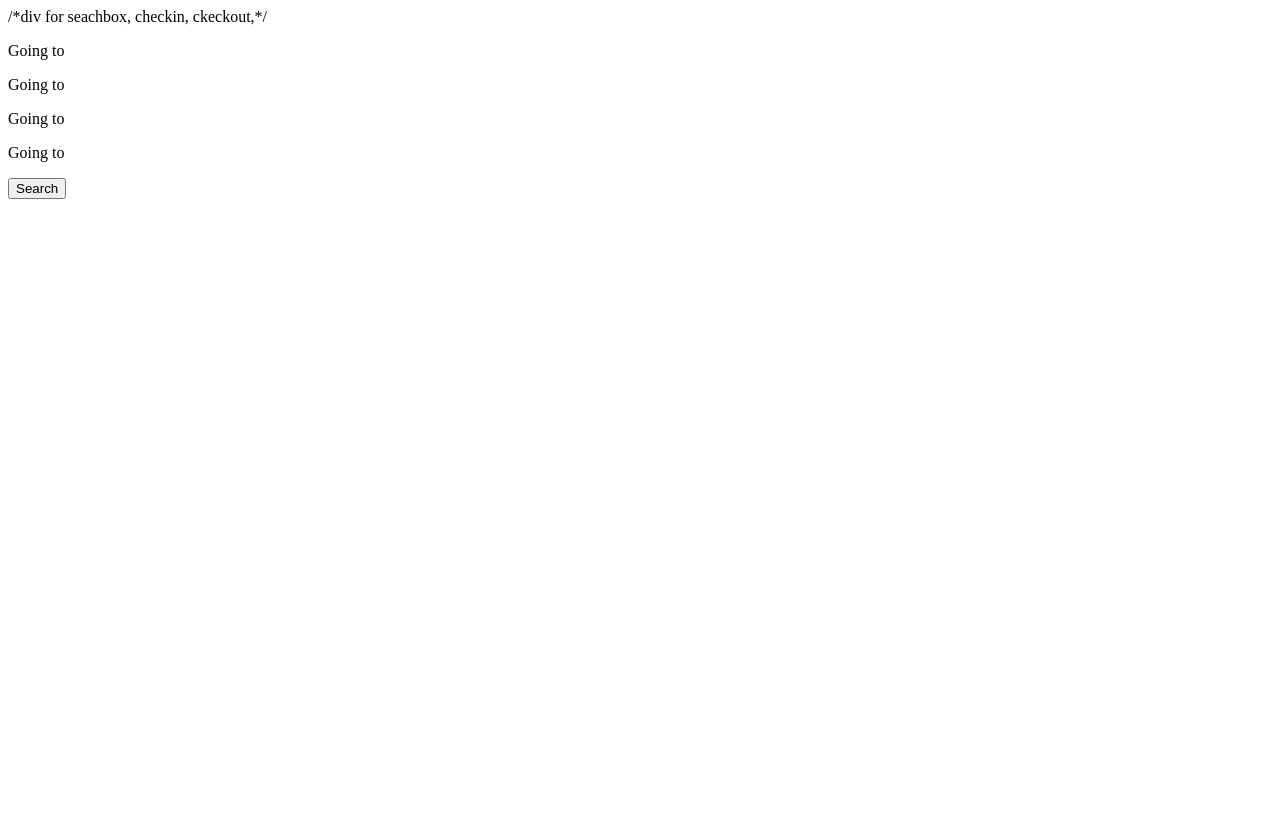
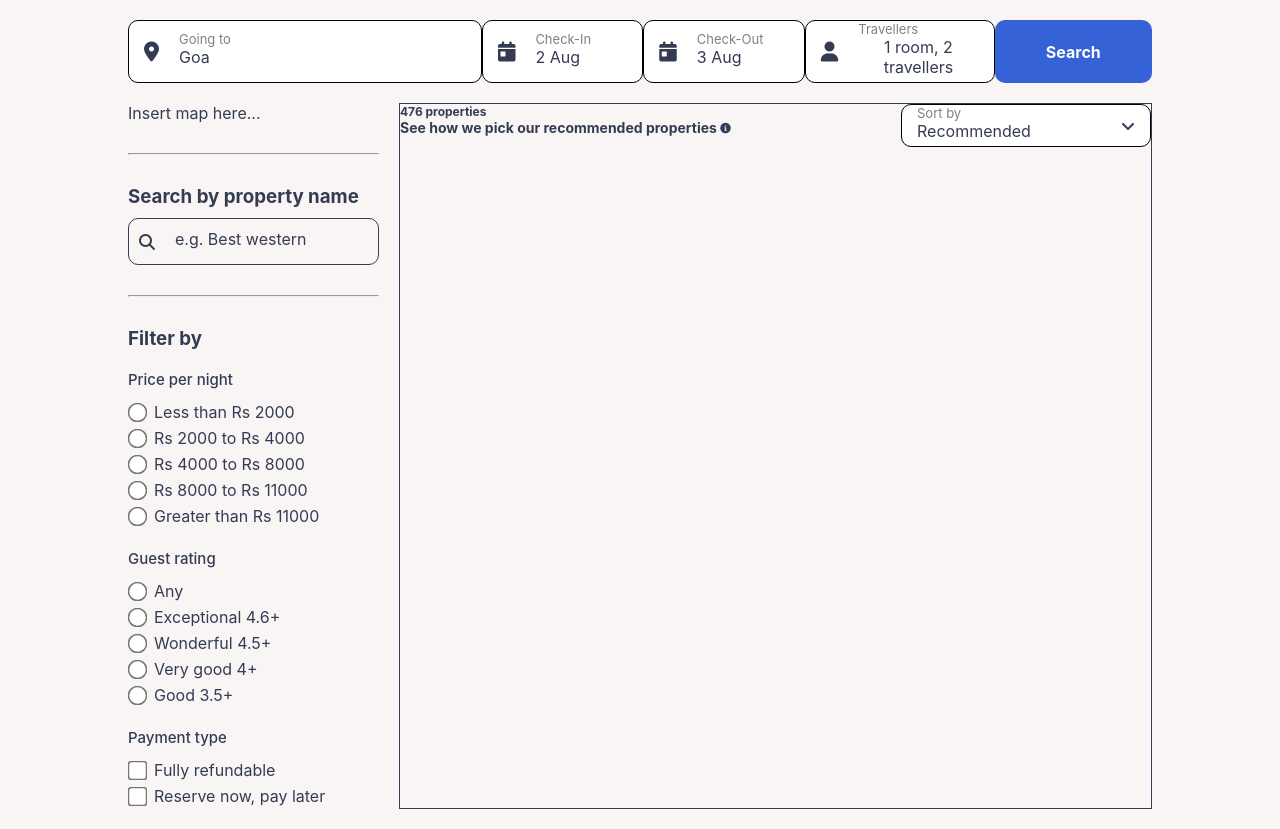
Before and after one commit to Sayali-Divate/ideal-loss-5580, a plain HTML site: page Frontend/hotels_list.html in a window 1280 px wide. Before the commit the page ends 800 px from the top, so only its background shows below. Drawn offline with Linux system fonts and the light colour scheme.

Commit message:
html css done

```diff
--- a/Backend/db.json
+++ b/Backend/db.json
@@ -206,6 +206,12 @@
             "rating":3.7,
             "price":7000
         }
+    ],
+
+    "destinations":[
+        "Mumbai, India", "Goa, India"
     ]
 
+
+
 }
--- /dev/null
+++ b/Frontend/components/functionality.js
@@ -0,0 +1,10 @@
+// function for searching destination
+
+let search=(container, btn)=>{
+    container.style.border="3px solid #3662d8";
+    let input=document.createElement("input");
+
+
+}
+
+export {search}
--- a/Frontend/hotels_list.html
+++ b/Frontend/hotels_list.html
@@ -5,58 +5,107 @@
     <meta http-equiv="X-UA-Compatible" content="IE=edge">
     <meta name="viewport" content="width=device-width, initial-scale=1.0">
     <title>Document</title>
+    <script src="https://kit.fontawesome.com/40eef63782.js" crossorigin="anonymous"></script>
+    <link rel="stylesheet" href="./styles/hotels_list.css">
 </head>
 <body>
     <div id="parent">
-        <div id="childParent1"> /*div for seachbox, checkin, ckeckout,*/
-            <div id="search">
-                <div class="icon"></div>
+        <div id="childParent1" >
+            <div id="search" class="topBlock">
+                <div class="icon"><i class="fa-solid fa-location-dot fa-lg" ></i></div>
                 <div>
                     <p class="tag">Going to</p>
-                    <p class="head">
+                    <button id="destination" class="head">Goa
                         <!--take the location from local storage -->
                         <!-- also adding functionality so that location can be changed here -->
-                    </p>
+                    </button>
                 </div>
             </div>
-            <div id="check-in">
-                <div class="icon"></div>
+            <div id="check-in" class="topBlock">
+                <div class="icon"><i class="fa-solid fa-calendar-day fa-lg"></i></div>
                 <div>
-                    <p class="tag">Going to</p>
-                    <p class="head">
+                    <p class="tag">Check-In</p>
+                    <button class="head"> 2 Aug
                         <!--take the check-in date from local storage -->
                         <!-- also adding functionality so that date can be changed here -->
-                    </p>
+                    </button>
                 </div>
             </div>
-            <div id="check-out">
-                <div class="icon"></div>
+            <div id="check-out" class="topBlock">
+                <div class="icon"><i class="fa-solid fa-calendar-day fa-lg"></i></div>
                 <div>
-                    <p class="tag">Going to</p>
-                    <p class="head">
+                    <p class="tag">Check-Out</p>
+                    <button class="head"> 3 Aug
                          <!--take the check-out date from local storage -->
                         <!-- also adding functionality so that date can be changed here -->
-                    </p>
+                    </button>
                 </div>
             </div>
-            <div id="travellers">
-                <div class="icon"></div>
+            <div id="travellers" class="topBlock">
+                <div class="icon"><i class="fa-solid fa-user fa-lg"></i></div>
                 <div>
-                    <p class="tag">Going to</p>
-                    <p class="head">
+                    <p class="tag">Travellers</p>
+                    <button class="head"> 1 room, 2 travellers
                         <!--take the check-out date from local storage -->
                         <!-- also adding functionality so that date can be changed here -->
-                    </p>
+                    </button>
                 </div>
             </div>
             <button id="searchBtn">Search</button>
         </div>
         <div id="childParent2">
             <div id="sidebar">
+                <div id="map">
+                    <p>Insert map here...</p>
                     <!-- insert map here -->
+                </div>
+                <hr>
+                <div id="search_by_property">
+                    <h3>Search by property name</h3>
+                    <div>
+                        <div class="icon"><i class="fa-solid fa-magnifying-glass"></i></div>
+                        <button class="head">e.g. Best western</button>
+                    </div>
+                </div>
+                <hr>
+                <div id="filter">
+                    <h3>Filter by</h3>
+                    <div id="price_per_night">
+                        <p>Price per night</p>
+                        <div><input type="radio" name="price"><label for="">Less than Rs 2000</label></div>
+                        <div><input type="radio" name="price"><label for="">Rs 2000 to Rs 4000</label></div>
+                        <div><input type="radio" name="price"><label for="">Rs 4000 to Rs 8000</label></div>
+                        <div><input type="radio" name="price"><label for="">Rs 8000 to Rs 11000</label></div>
+                        <div><input type="radio" name="price"><label for="">Greater than Rs 11000</label></div>
+                    </div>
+                    <div id="guest_rating">
+                        <p>Guest rating</p>
+                        <div><input type="radio" name="rating"><label for="">Any</label></div>
+                        <div><input type="radio" name="rating"><label for="">Exceptional 4.6+</label></div>
+                        <div><input type="radio" name="rating"><label for="">Wonderful 4.5+</label></div>
+                        <div><input type="radio" name="rating"><label for="">Very good 4+</label></div>
+                        <div><input type="radio" name="rating"><label for="">Good 3.5+</label></div>
+                    </div>
+                    <div id="payment_type">
+                        <p>Payment type</p>
+                        <div><input type="checkbox"><label for="">Fully refundable</label></div>
+                        <div><input type="checkbox"><label for="">Reserve now, pay later</label></div>
+                    </div>
+                </div>
             </div>
             <div id="main">
                 <div id="sort">
+                    <div id="adv">
+                        <p>476 properties</p>
+                        <p>See how we pick our recommended properties <i class="fa-solid fa-circle-info fa-xs"></i></p>
+                    </div>
+                    <div id="sortOption" class="topBlock">
+                        <div>
+                            <p class="tag">Sort by</p>
+                            <button class="head">Recommended</button>
+                        </div>
+                        <div class="icon"><i class="fa-solid fa-angle-down"></i></div>
+                    </div>
                     <!-- tab for sorting functionality -->
                 </div>
                 <div id="list">
@@ -66,4 +115,5 @@
         </div>
     </div>
 </body>
+<script src="./scripts/hotels_list.js" type="module"></script>
 </html>
--- /dev/null
+++ b/Frontend/scripts/hotels_list.js
@@ -0,0 +1,12 @@
+import {search} from "../components/functionality.js"
+
+// Going to destination
+localStorage.setItem("destination", "Goa")
+
+let searchBlock=document.querySelector("#search");
+let destination=document.querySelector("#destination");
+let x=destination.innerText
+destination.innerText=localStorage.getItem("destination");
+searchBlock.addEventListener("click", ()=>{
+    search(searchBlock, destination, x);
+});
--- /dev/null
+++ b/Frontend/styles/hotels_list.css
@@ -0,0 +1,133 @@
+*{
+    margin: 0;
+    padding: 0;
+    box-sizing: border-box;
+    color:#343b53;
+    font-family:  "Centra No2", -apple-system, BlinkMacSystemFont, "Segoe UI", Roboto, "Helvetica Neue", Arial, sans-serif;
+}
+body{
+    background-color:#f8f5f4;
+}
+#parent{
+    width: 80%;
+    margin:20px auto;
+}
+#childParent1{
+    width: 100%;
+    display: flex;
+    justify-content: space-between;
+}
+.topBlock{
+    display: flex;
+    border: 1px solid black;
+    justify-content: flex-start;
+    align-items: center;
+    padding: 0px 15px;
+    border-radius: 10px;
+    gap: 20px;
+    background-color: white;
+}
+#search{
+    width: 400px;
+    position: relative;
+}
+#search_popup{
+    width: 500px;
+    position: absolute;
+    top: 10%;
+    left: 10%;
+}
+#check-in,
+#check-out,
+#travellers,
+#searchBtn{
+    width: 180px;
+}
+#travellers{
+    width: fit-content;
+    overflow: hidden;
+}
+#searchBtn{
+    border-radius: 10px;
+    border: none;
+    background-color: #3662d8;
+    color: white;
+    font-size: 16px;
+    font-weight: bold;
+}
+.tag{
+    font-size: 13px;
+    color: grey;
+}
+.head{
+    font-size: 16px;
+    background-color: transparent;
+    border: none;
+    margin-bottom: 5px;
+    color:#343b53;
+}
+#search_by_property>div{
+    display: flex;
+    gap: 20px;
+    justify-content: flex-start;
+    align-items: center;
+    border: 1px solid #343b53;
+    border-radius: 10px;
+    padding: 10px;
+}
+#childParent2{
+    width: 100%;
+    margin-top: 20px;
+    display: grid;
+    grid-template-columns: 1fr 3fr;
+    gap: 20px;
+}
+hr{
+    margin: 10px 0 ;
+}
+#sidebar{
+    display: flex;
+    flex-direction: column;
+    gap: 20px;
+}
+#search_by_property>h3{
+    margin-bottom: 10px;
+}
+#filter>div{
+    margin-top: 20px;
+}
+#filter>div>p{
+    margin-bottom: 10px;
+    font-weight: 500;
+    font-size: 15px;
+}
+#filter>div>div{
+    display: flex;
+    align-items: center;
+    padding: 3px;
+    gap: 10px;
+}
+input[type="radio"],
+input[type="checkbox"]{
+    transform: scale(1.5);
+}
+#main{
+    border: 1px solid;
+}
+#sort{
+    display: flex;
+    justify-content: space-between;
+}
+#adv>p:first-child{
+    font-size: 12px;
+    font-weight: bold;
+}
+#adv>p:last-child{
+    font-size: 14px;
+    font-weight: bold;
+}
+#sortOption{
+    width: 250px;
+    display: flex;
+    justify-content: space-between;
+}
```
Lines whose indentation alone changed are shown as unchanged.
